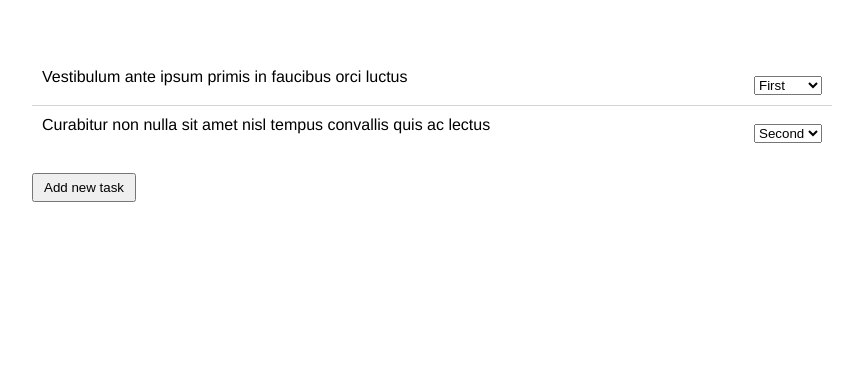
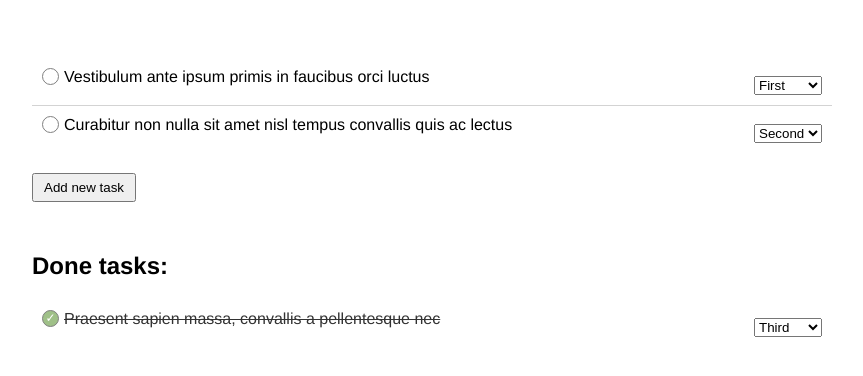
Before and after one commit to edgars21/todo-app, a Vue app: page / in a window 1280 px wide. Shown: the top 376 px of the page, without its empty margins (208-1071 px from the left). Built offline with nearby package versions, Linux system fonts and the light colour scheme.

Commit message:
added archived tasks

```diff
--- a/src/addTestTasks.js
+++ b/src/addTestTasks.js
@@ -3,13 +3,22 @@ const initTestTasks = [
         "title" : "Vestibulum ante ipsum primis in faucibus orci luctus",
         "subTitle" : "Vivamus suscipit tortor eget felis porttitor volutpat.",
         "notes": "Praesent sapien massa, convallis a pellentesque nec, egestas non nisi. Vestibulum ac diam sit amet quam vehicula elementum sed sit amet dui. Pellentesque in ipsum id orci porta dapibus.",
-        "priority": 1
+        "priority": 1,
+        "archived": null,
     },
     {
         "title" : "Curabitur non nulla sit amet nisl tempus convallis quis ac lectus",
         "subTitle" : "Vivamus suscipit tortor eget felis porttitor volutpat",
         "notes": "Curabitur arcu erat, accumsan id imperdiet et, porttitor at sem. Donec rutrum congue leo eget malesuada. Nulla quis lorem ut libero malesuada feugiat.",
-        "priority": 2
+        "priority": 2,
+        "archived": null,
+    },
+    {
+        "title" : "Praesent sapien massa, convallis a pellentesque nec",
+        "subTitle" : "Mauris blandit aliquet elit, eget tincidunt nibh pulvinar",
+        "notes": "Nulla porttitor accumsan tincidunt. Curabitur arcu erat, accumsan id imperdiet et, porttitor at sem. Mauris blandit aliquet elit, eget tincidunt nibh pulvinar.",
+        "priority": 3,
+        "archived": true,
     }
 ]
 
@@ -17,4 +26,4 @@ export default function(store) {
     initTestTasks.forEach(task => {
         store.commit('addTask', task);
     })
-};
+}
--- a/src/components/SingleTask.vue
+++ b/src/components/SingleTask.vue
@@ -1,7 +1,8 @@
 <template>
-    <div class="SingleTask" :class="{isShowFull: taskExpanded}">
+    <div class="SingleTask" :class="{isShowFull: taskExpanded, isDone: taskData.archived}">
         <div class="SingleTask__visible">
             <div class="SingleTask__heading">
+                <div @click="handleDoneTask" class="SingleTask__done"></div>
                 <div class="SingleTask__title" @click="taskExpanded = !taskExpanded">{{ taskData.title }}</div>
                 <div class="SingleTask__priority">
                     <template v-if="taskData.priority">
@@ -12,7 +13,9 @@
             </div>
         </div>
         <div class="SingleTask__hidden">
-             <div class="SingleTask__subTitle">{{ taskData.subTitle }}</div>
+            <div class="SingleTask__subTitle">
+                {{ taskData.subTitle }}
+            </div>
             <div class="SingleTask__notes">
             <textarea class="SingleTask__notesInput" :value="taskData.notes"></textarea>
             </div>
@@ -47,9 +50,18 @@ export default {
             store.commit('removeTask', props.taskData);
         }
 
+        function handleDoneTask() {
+            if (props.taskData.archived === true) {
+                store.commit('unArchiveTask', props.taskData);
+            } else {
+                store.commit('archiveTask', props.taskData);
+            }
+        }
+
         return {
             taskExpanded,
-            handleDelete
+            handleDelete,
+            handleDoneTask,
         }
     }
 }
@@ -93,6 +105,11 @@ export default {
     width: 100%;
     height: 100px;
     box-sizing: border-box;
+    padding: 5px 10px;
+}
+
+.SingleTask__actions {
+    margin-top: 10px;
 }
 
 .SingleTask__btWrap {
@@ -158,4 +175,35 @@ export default {
 .SingleTask.isShowFull .SingleTask__priorityLabel {
      visibility: visible;
 }
+
+.SingleTask__done {
+    width: 15px;
+    height: 15px;
+    border: 1px solid gray;
+    border-radius: 50%;
+    margin-right: 5px;
+    display: flex;
+    justify-content: center;
+    align-items: center;
+}
+
+.SingleTask__done:hover {
+    border-color: #9FC088;
+}
+
+.SingleTask.isDone .SingleTask__done {
+    background-color: #9FC088;
+}
+
+.SingleTask.isDone .SingleTask__done::after {
+    content: "✓";
+    display: block;
+    color: #ffffff;
+    font-size: 12px;
+}
+
+.SingleTask.isDone .SingleTask__title {
+    text-decoration: line-through;
+    opacity: 0.8;
+}
 </style>
--- a/src/components/TaskList.vue
+++ b/src/components/TaskList.vue
@@ -1,11 +1,17 @@
 <template>
     <div class="TaskList">
-      <div v-for="(task, idx) in TaskList" :key="idx" class="TaskList__singleTask">
+      <div v-for="(task, idx) in activeTasks" :key="idx" class="TaskList__singleTask">
         <SingleTask :task-data="task"></SingleTask>
       </div>
     </div>
     <div class="AddNewTask">
       <button class="AddNewTask__bt" @click="openForm = true">Add new task</button>
+    </div>
+    <div class="DoneTaskList">
+      <h2>Done tasks:</h2>
+      <div v-for="(task, idx) in doneTasks" :key="idx" class="DoneTaskList__singleTask">
+        <SingleTask :task-data="task"></SingleTask>
+      </div>
     </div>
     <AddTaskForm @closed="openForm = false" :is-open="openForm"></AddTaskForm>
 </template>
@@ -24,12 +30,20 @@ export default {
 
   setup () {
     const store = useStore();
-    const TaskList = computed(() => store.state.taskList);
+    const taskList = computed(() => store.state.taskList);
     const openForm = ref(false);
+    const activeTasks = computed(() => {
+      return taskList.value.filter((task) => task.archived !== true)
+    });
+    const doneTasks = computed(() => {
+      return taskList.value.filter((task) => task.archived === true)
+    });
 
     return {
-      TaskList,
+      taskList,
       openForm,
+      activeTasks,
+      doneTasks,
     }
   }
 }
@@ -40,6 +54,14 @@ export default {
   border-bottom: 1px solid #D3D3D3;
 }
 
+.DoneTaskList__singleTask:not(:last-child) {
+  border-bottom: 1px solid #D3D3D3;
+}
+
+.DoneTaskList {
+  margin-top: 50px;
+}
+
 .AddNewTask__bt {
   display: block;
   margin-top: 20px;
--- a/src/store.js
+++ b/src/store.js
@@ -18,6 +18,14 @@ const store = createStore({
       if (index !== -1) {
         state.taskList.splice(index, 1);
       }
+    },
+
+    archiveTask(state, task) {
+        task.archived = true;
+    },
+
+    unArchiveTask(state, task) {
+      task.archived = null;
     }
   }
 })
```
Lines whose indentation alone changed are shown as unchanged.
